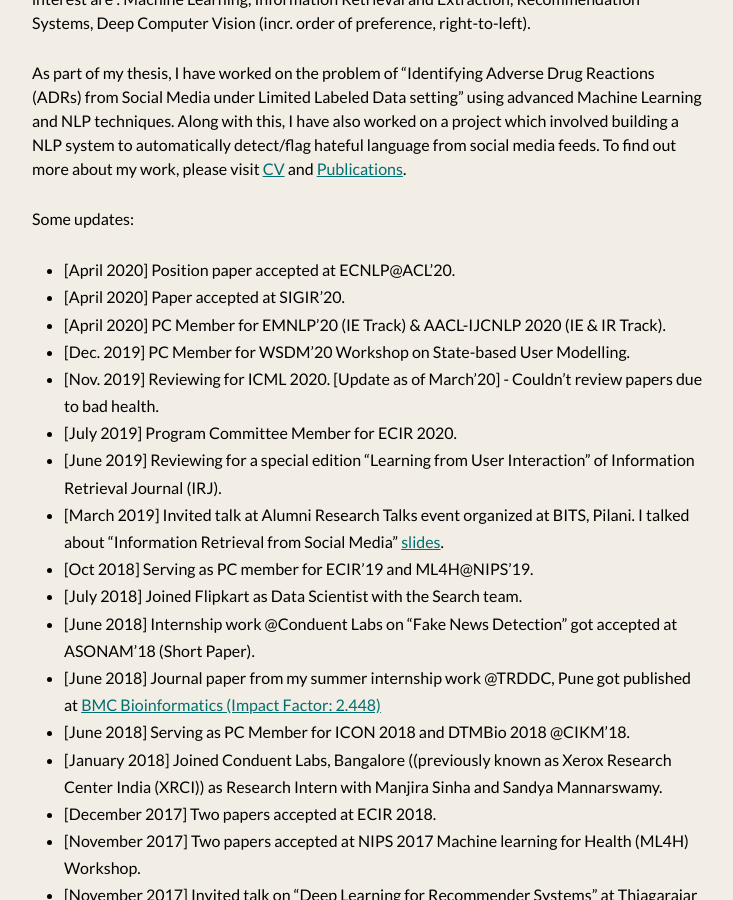
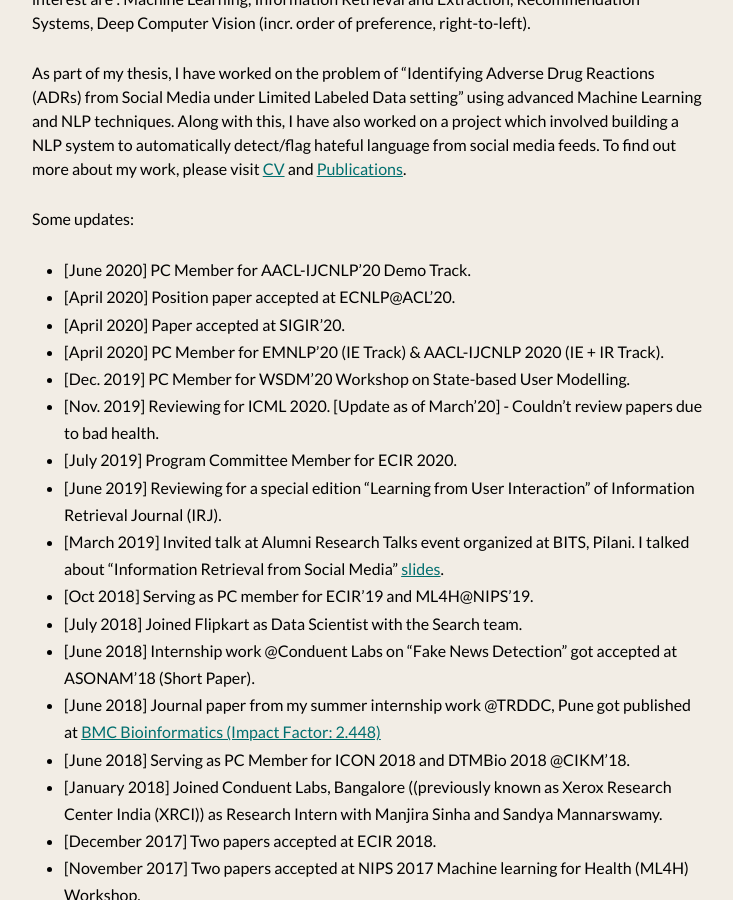
Before and after one commit to shashankg7/shashankg7.github.io, a Jekyll site: the page built from index.md, in a window 1280 px wide and 900 px high, scrolled down 329 px. Shown: the whole window, without its empty margins (272-1005 px from the left). Built offline with Jekyll 4.4.1, drawn with Linux system fonts in a browser that asks for light colours; nearby versions of some CDN libraries.

Commit message:
Update index.md

```diff
--- a/index.md
+++ b/index.md
@@ -14,9 +14,10 @@
 
 Some updates:
 
+* [June 2020] PC Member for AACL-IJCNLP'20 Demo Track.
 * [April 2020] Position paper accepted at ECNLP@ACL'20.
 * [April 2020] Paper accepted at SIGIR'20.
-* [April 2020] PC Member for EMNLP'20 (IE Track) & AACL-IJCNLP 2020 (IE & IR Track).
+* [April 2020] PC Member for EMNLP'20 (IE Track) & AACL-IJCNLP 2020 (IE + IR Track).
 * [Dec. 2019] PC Member for WSDM'20 Workshop on State-based User Modelling.
 * [Nov. 2019] Reviewing for ICML 2020. [Update as of March'20] - Couldn't review papers due to bad health.
 * [July 2019] Program Committee Member for ECIR 2020.
```
